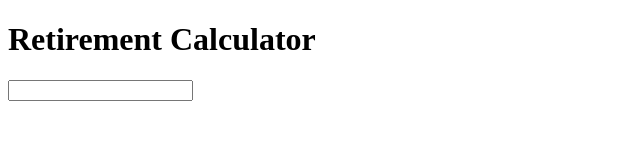
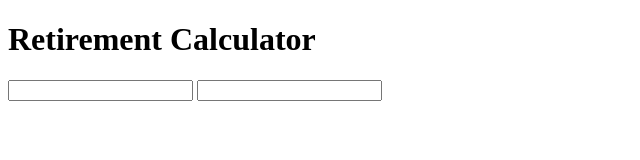
Before and after one commit to Nasume26/nology-coursework, a plain HTML site: page pre-javascript/challenge-1/index.html in a window 1280 px wide. Shown: the whole page, without its empty margins (0-640 px from the left). Drawn offline with Linux system fonts and the light colour scheme.

Commit message:
Added french section with additional case or

```diff
--- a/pre-javascript/challenge-1/index.html
+++ b/pre-javascript/challenge-1/index.html
@@ -10,6 +10,6 @@
 <body>
     <h1>Retirement Calculator</h1>
     <input type="text"  onblur="calculateYearsUntilRetirement(event)"/>
-
+    <input type="text" onblur="getGreetingInFrench(event)"/>
 </body>
 </html>
--- a/pre-javascript/challenge-1/script.js
+++ b/pre-javascript/challenge-1/script.js
@@ -7,3 +7,15 @@ function calculateYearsUntilRetirement(event) {
         alert ("You should already be retired!")
     }
 }
+
+function getGreetingInFrench(event) {
+    const greeting = event.target.value;
+
+    if (greeting == "Hello" || greeting == "hello") {
+        alert("Bonjour")
+    } else if (greeting == "Goodbye" || greeting == "goodbye") {
+        alert("Au revoir")
+    } else {
+        alert("not recognized")
+    }
+}
```
